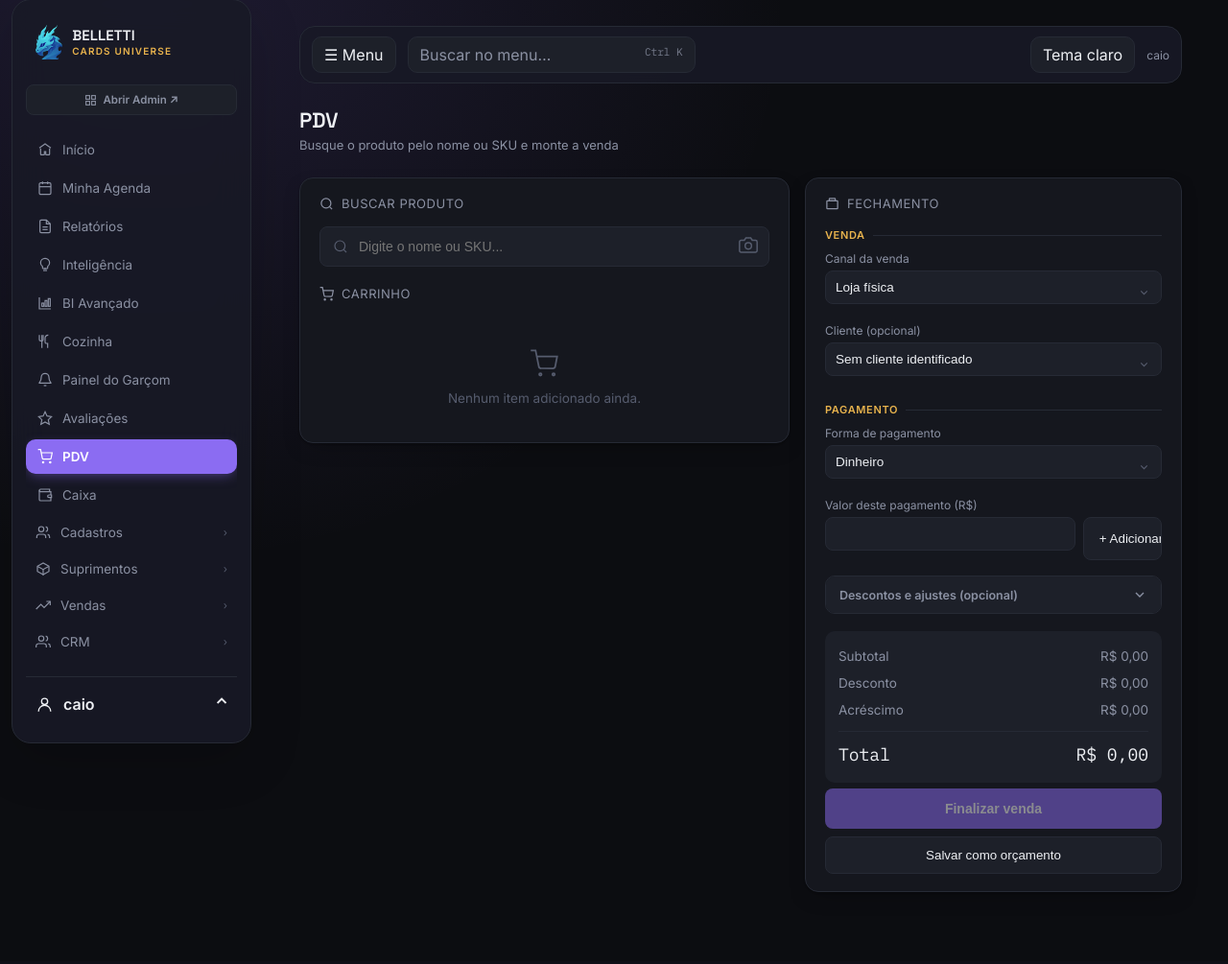
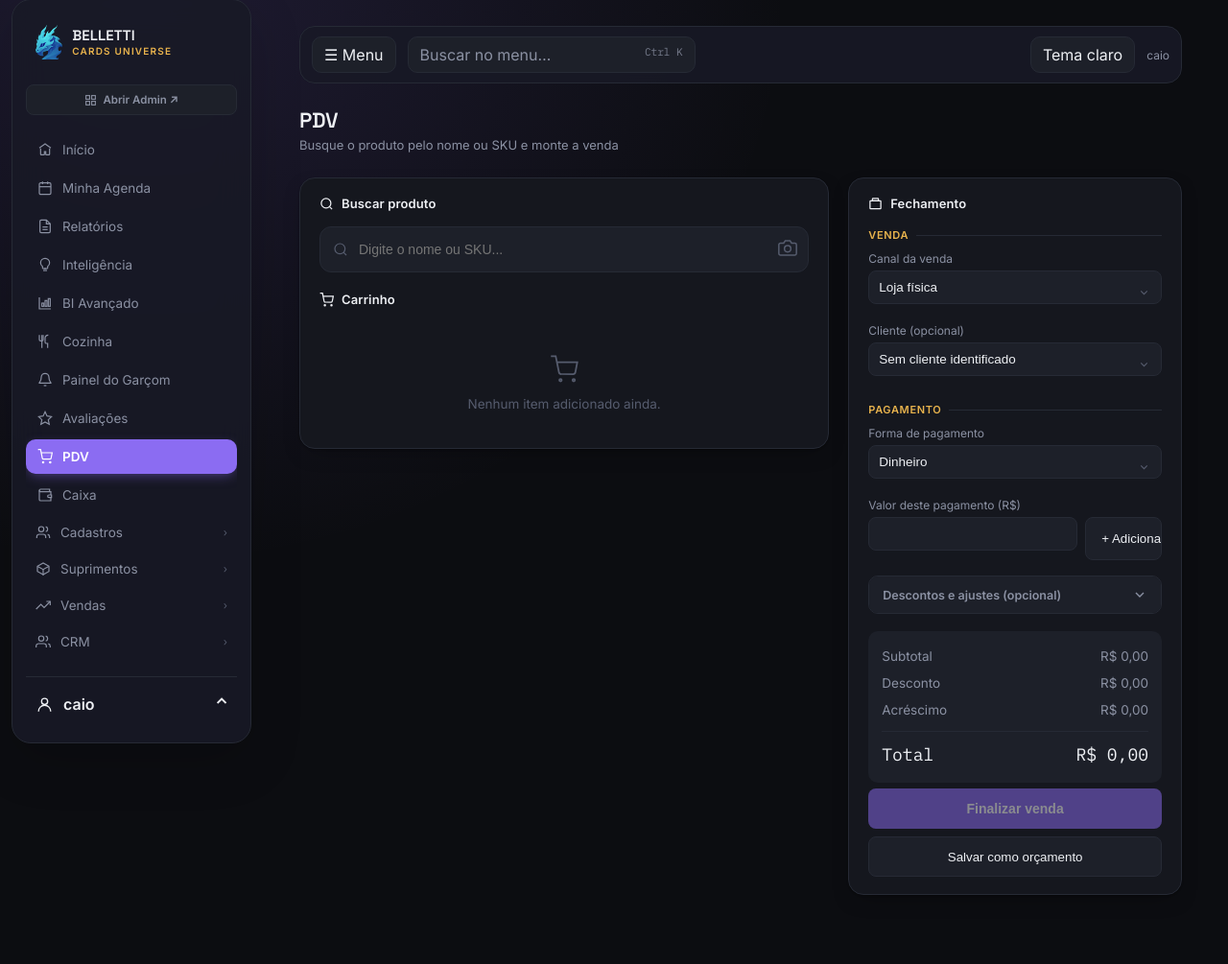
Before and after one commit to CaioBelletti/SAS-Belletti, a Django app: page /pdv/ in a window 1280 px wide. Shown: the part 13-1018 px from the top of the page at 96% size. Before the commit the page ends 944 px from the top, so only its background shows below. Run offline with Django 5.2, Linux system fonts and the light colour scheme; a user stored in the database is signed in; data comes from the database, SQL or seed files in the repository; data that the repository does not hold is empty; parts of the project's set-up code (start-up, migrations or seed data) failed here and were passed over; some libraries are stand-ins or nearby versions.

Commit message:
feat: apply workspace styling to operational screen

```diff
--- a/templates/vendas/pdv.html
+++ b/templates/vendas/pdv.html
@@ -124,9 +124,11 @@
     .mensagem.erro { background: #f26d6d22; color: #f26d6d; border: 1px solid #f26d6d55; }
     .mensagem.sucesso { background: #4ade8022; color: #4ade80; border: 1px solid #4ade8055; }
 </style>
+<link rel="stylesheet" href="{% static 'css/operations.css' %}">
 {% endblock %}
 
 {% block content %}
+<div class="operations-workspace">
 {% csrf_token %}
 <div class="topbar">
     <div>
@@ -288,6 +290,7 @@
         <button class="btn-finalizar" id="btnFinalizar" disabled>Finalizar venda</button>
         <button class="btn-acao" id="btnOrcamento" style="width:100%; margin-top:8px; padding:11px; border-radius:8px; border:1px solid var(--border); background:var(--bg-2); color:var(--text-primary); cursor:pointer;" disabled>Salvar como orçamento</button>
     </div>
+</div>
 </div>
 {% endblock %}
 
```
